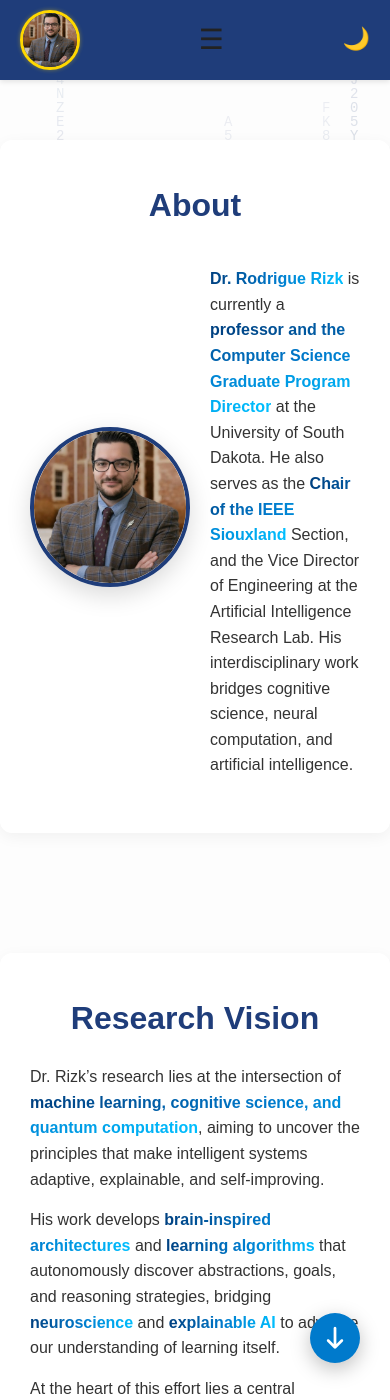
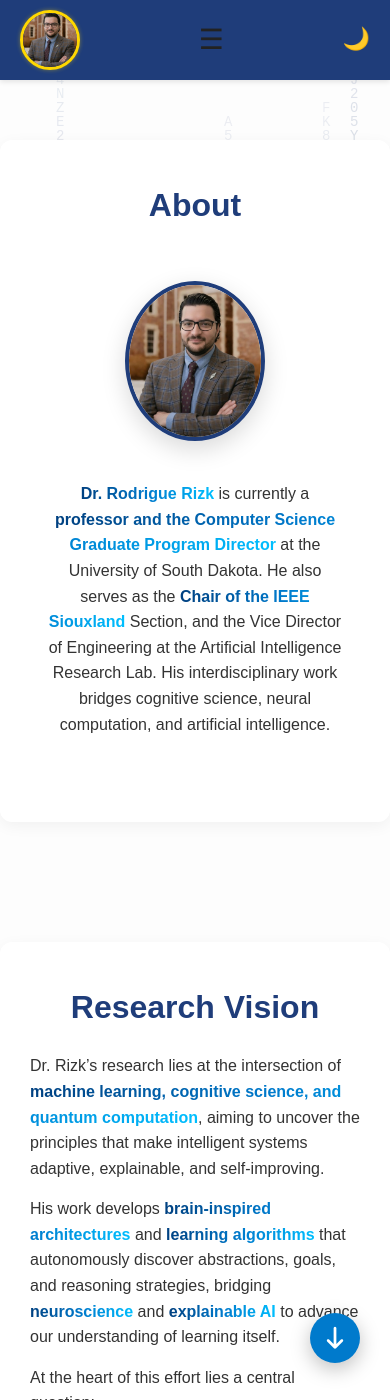
Before and after one commit to rodriguerizk/rodriguerizk.github.io, a Jekyll site: the page index.html, which Jekyll copies as it is, in a window 390 px wide and 1400 px high. Built offline with Jekyll 4.4.1, drawn with Linux system fonts in a browser that asks for light colours; nearby versions of some CDN libraries.

Commit message:
Update style.css

```diff
--- a/css/style.css
+++ b/css/style.css
@@ -1665,15 +1665,22 @@ body.dark .tool-btn:hover {
   flex: 1;                  /* text takes remaining space */
 }
 
-/* Responsive: stack image on top on small screens */
+/* Responsive: stack image above text on small screens */
 @media (max-width: 768px) {
-  .about=content {
+  .about-content {
     flex-direction: column;
     align-items: center;
     text-align: center;
+    padding: 30px 15px;
+  }
+
+  .profile-pic-about {
+    top: 0;               /* remove overlap on mobile */
+    width: 140px;
+    height: 140px;
   }
 
   .about-text {
-    margin-top: 15px;       /* spacing between image and text */
-  }
-}
+    margin-top: 20px;
+  }
+}
```
